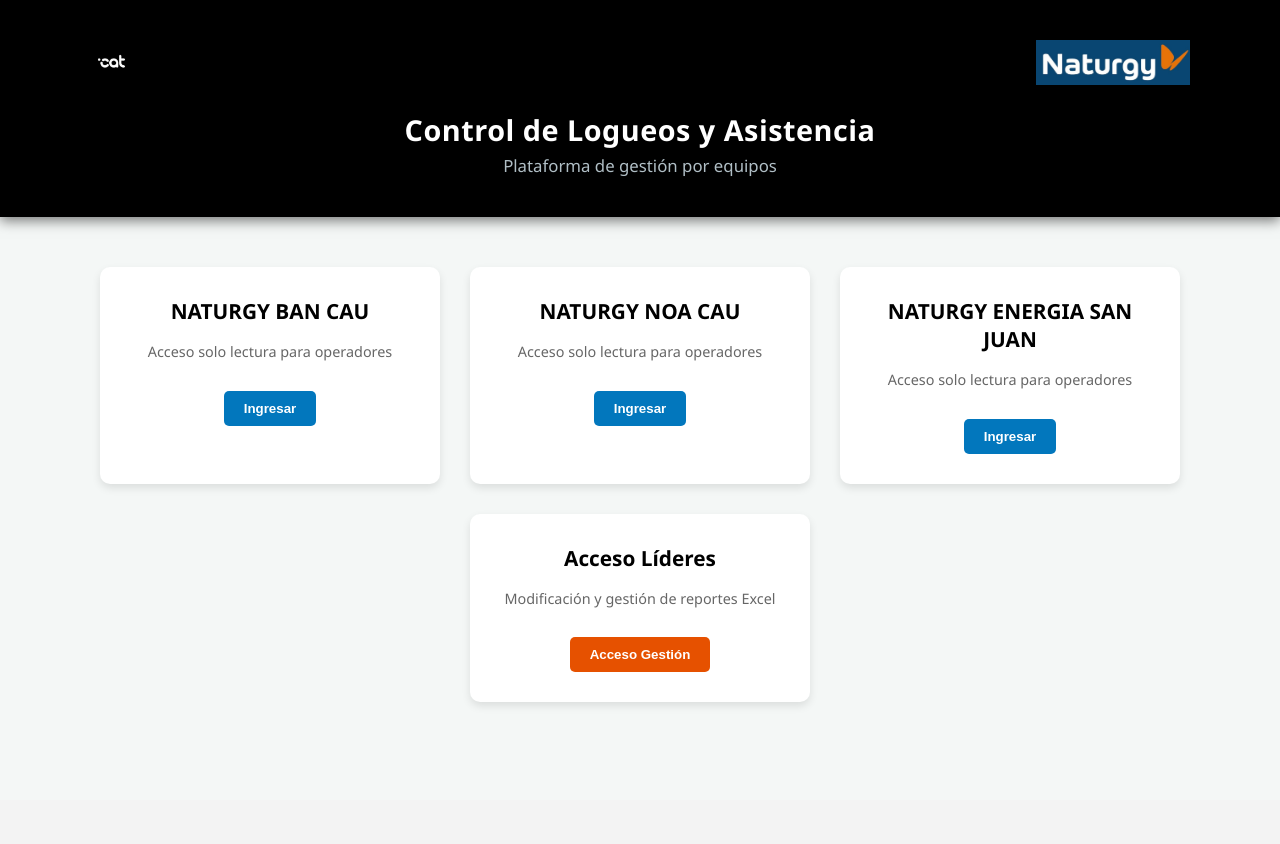
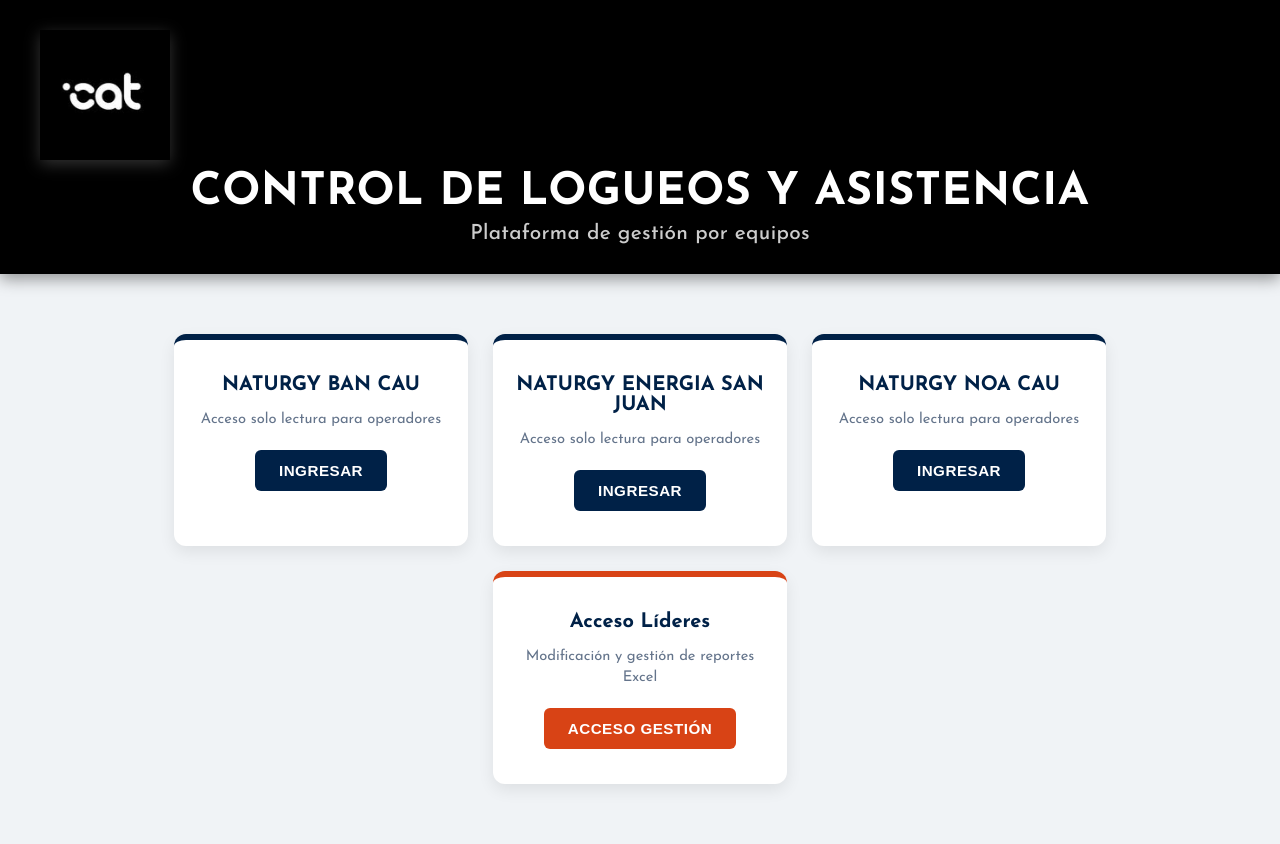
Before and after one commit to UrielBravoo/Naturgy-equipos, a Flask app: page / in a window 1280 px wide. Before the commit the page ends 706 px from the top, so only its background shows below. Run offline with Flask 3, Linux system fonts and the light colour scheme.

Commit message:
feat: fuente Josefin Sans, logo CAT alineado a la izquierda y reordenamiento de equipos

```diff
--- a/static/style.css
+++ b/static/style.css
@@ -1,182 +1,208 @@
+@import url('https://fonts.googleapis.com/css2?family=Josefin+Sans:wght@300;400;500;600;700&display=swap');
+
 body {
-    font-family: 'Segoe UI', Tahoma, Geneva, Verdana, sans-serif;
-    background-color: #f4f7f6;
+    font-family: 'Josefin Sans', sans-serif;
+    background-color: #f0f3f6;
     margin: 0;
     padding: 0;
+    color: #1a252f;
 }
 /* Cabecera con fondo NEGRO sólido */
 .main-header {
     background-color: #000000;
     color: #ffffff;
-    padding: 40px 20px;
+    padding: 30px 40px;
     text-align: center;
-    box-shadow: 0 4px 12px rgba(0, 0, 0, 0.5);
+    box-shadow: 0 5px 15px rgba(0, 0, 0, 0.4);
 }
 
-.logos-container {
+/* Contenedor del logo de CAT alineado a la IZQUIERDA */
+.logo-left-container {
     display: flex;
-    justify-content: space-between; /* CAT a la izquierda, Naturgy a la derecha */
+    justify-content: flex-start;
     align-items: center;
-    max-width: 1100px; /* Ancho ampliado para separar los logos */
-    margin: 0 auto 25px auto;
-    padding: 0 30px;
+    max-width: 1200px;
+    margin: 0 auto 10px auto;
 }
 
-.logo-box {
-    display: flex;
-    align-items: center;
+.logo-cat-large {
+    height: 130px;
+    width: auto;
+    object-fit: contain;
+    filter: drop-shadow(0px 4px 8px rgba(255, 255, 255, 0.2));
 }
 
-/* Logos mas grandes (altura aumentada de 48px a 85px) */
-.logo-img {
-    height: 85px;
-    width: auto;
-    object-fit: contain;
+/* Títulos principales */
+.header-title {
+    margin: 10px 0 8px 0;
+    font-size: 2.8rem;
+    font-weight: 800;
+    letter-spacing: 0.5px;
+    text-transform: uppercase;
 }
 
-/* Titulos mas grandes y legibles */
-.main-header h1, .header-title {
-    margin: 15px 0 10px 0;
-    font-size: 2.8rem; /* Tamaño de titulo aumentado */
-    font-weight: 700;
-    letter-spacing: 1px;
+.header-subtitle {
+    color: #cccccc;
+    margin: 0;
+    font-size: 1.3rem;
+    font-weight: 500;
+    letter-spacing: 0.3px;
 }
 
-.main-header p, .header-subtitle {
-    color: #d0d0d0;
-    margin: 0;
-    font-size: 1.35rem; /* Tamaño de subtitulo aumentado */
-}
-/* Control de tamaño sin deformar la imagen */
-.logo-img {
-    height: 48px;
-    width: auto;
-    object-fit: contain;
-    filter: drop-shadow(0px 2px 4px rgba(0, 0, 0, 0.4));
-}
-
-/* Ajuste proporcional para logos */
-.logo-img {
-    max-height: 45px;
-    width: auto;
-    object-fit: contain;
-}
-
-.main-header h1 {
-    margin: 10px 0 5px 0;
-    font-size: 1.8rem;
-    letter-spacing: 0.5px;
-}
-
-.main-header p {
-    color: #b0bec5;
-    margin: 0;
-    font-size: 1.05rem;
+/* Contenedor Principal */
+.container {
+    max-width: 1200px;
+    margin: 0 auto;
+    padding: 20px;
 }
 
 /* Grilla de Tarjetas */
 .equipos-grid {
     display: flex;
     justify-content: center;
-    gap: 30px;
-    padding: 50px 20px;
+    gap: 25px;
+    padding: 40px 10px;
     flex-wrap: wrap;
 }
 
 .card-equipo {
-    background: white;
-    padding: 30px;
-    border-radius: 10px;
-    box-shadow: 0 4px 8px rgba(0, 0, 0, 0.1);
-    width: 280px;
+    background: #ffffff;
+    padding: 35px 22px;
+    border-radius: 12px;
+    box-shadow: 0 6px 16px rgba(0, 0, 0, 0.08);
+    width: 250px;
     text-align: center;
-    transition: transform 0.3s ease;
+    transition: all 0.3s ease;
     cursor: pointer;
+    border-top: 6px solid #002147; /* Azul marino muy oscuro */
 }
 
 .card-equipo:hover {
-    transform: translateY(-5px);
+    transform: translateY(-7px);
+    box-shadow: 0 12px 24px rgba(0, 33, 71, 0.2);
+}
+
+.card-lider {
+    border-top-color: #d84315; /* Color destacado para Líderes */
 }
 
 .card-equipo h2 {
-    font-size: 1.3rem;
-    color: #000000;
+    font-size: 1.25rem;
+    font-weight: 700;
+    color: #002147; /* Azul marino oscuro para nombres de equipos */
     margin-top: 0;
+    margin-bottom: 12px;
 }
 
 .card-equipo p {
-    color: #666;
-    font-size: 0.9rem;
+    color: #64748b;
+    font-size: 0.92rem;
+    line-height: 1.4;
+    margin-bottom: 20px;
 }
 
-.card-equipo button {
-    background-color: #0277bd;
-    color: white;
+.btn-card {
+    background-color: #002147; /* Botón en azul marino oscuro */
+    color: #ffffff;
     border: none;
-    padding: 10px 20px;
-    border-radius: 5px;
-    margin-top: 15px;
+    padding: 12px 24px;
+    border-radius: 6px;
+    font-size: 0.95rem;
+    font-weight: 700;
     cursor: pointer;
-    font-weight: bold;
+    text-transform: uppercase;
+    letter-spacing: 0.5px;
+    transition: background-color 0.2s;
 }
 
-.card-lider button {
-    background-color: #e65100;
+.btn-card:hover {
+    background-color: #001530; /* Tono aún más profundo al pasar el cursor */
 }
 
-/* Modal de Login */
+.btn-lider {
+    background-color: #d84315;
+}
+
+.btn-lider:hover {
+    background-color: #bf360c;
+}
+
+/* Modal de Autenticación */
 .modal {
     display: none;
     position: fixed;
-    z-index: 10;
+    z-index: 100;
     left: 0;
     top: 0;
     width: 100%;
     height: 100%;
-    background-color: rgba(0, 0, 0, 0.5);
+    background-color: rgba(0, 0, 0, 0.65);
+    backdrop-filter: blur(3px);
 }
 
 .modal-content {
-    background-color: white;
-    margin: 12% auto;
-    padding: 30px;
-    border-radius: 8px;
-    width: 320px;
+    background-color: #ffffff;
+    margin: 10% auto;
+    padding: 35px;
+    border-radius: 12px;
+    width: 340px;
     position: relative;
-    box-shadow: 0 5px 15px rgba(0, 0, 0, 0.3);
+    box-shadow: 0 10px 30px rgba(0, 0, 0, 0.3);
+}
+
+.modal-content h2 {
+    font-size: 1.5rem;
+    font-weight: 700;
+    margin-top: 0;
+    color: #002147;
 }
 
 .close {
     position: absolute;
-    right: 15px;
-    top: 10px;
-    font-size: 24px;
+    right: 20px;
+    top: 15px;
+    font-size: 28px;
+    font-weight: bold;
     cursor: pointer;
-    color: #aaa;
+    color: #95a5a6;
 }
 
 .close:hover {
-    color: #000;
+    color: #000000;
+}
+
+.modal label {
+    font-size: 0.9rem;
+    font-weight: 600;
+    color: #34495e;
 }
 
 .modal input {
     width: 100%;
-    padding: 10px;
-    margin: 8px 0 16px 0;
-    border: 1px solid #ccc;
-    border-radius: 4px;
+    padding: 12px;
+    margin: 8px 0 18px 0;
+    border: 1px solid #cbd5e1;
+    border-radius: 6px;
     box-sizing: border-box;
+    font-family: inherit;
+    font-size: 0.95rem;
 }
 
 .btn-ingresar {
-    background-color: #2e7d32;
-    color: white;
+    background-color: #1b5e20;
+    color: #ffffff;
     width: 100%;
-    padding: 10px;
+    padding: 12px;
     border: none;
-    border-radius: 4px;
+    border-radius: 6px;
     cursor: pointer;
-    font-weight: bold;
+    font-weight: 700;
+    font-size: 1rem;
+    text-transform: uppercase;
+}
+
+.btn-ingresar:hover {
+    background-color: #0d3b13;
 }
 
 /* Paneles del Dashboard */
--- a/templates/index.html
+++ b/templates/index.html
@@ -3,63 +3,65 @@
 <head>
     <meta charset="UTF-8">
     <meta name="viewport" content="width=device-width, initial-scale=1.0">
-    <title>Naturgy - Control de Logueos</title>
-    <link rel="stylesheet" href="/static/style.css">
+    <title>Control de Logueos y Asistencia - CAT</title>
+
+    <!-- Importación de tipografía Montserrat desde Google Fonts -->
+    <link href="https://fonts.googleapis.com/css2?family=Josefin+Sans:wght@300;400;500;600;700&display=swap" rel="stylesheet">
+
+    <!-- Hoja de estilos vinculada mediante Flask -->
+    <link rel="stylesheet" href="{{ url_for('static', filename='style.css') }}">
 </head>
 <body>
 
-      <!-- Cabecera con fondo negro sólido, logos agrandados y títulos principales -->
+    <!-- Cabecera con fondo negro y únicamente el logo de CAT a la izquierda -->
     <header class="main-header">
-        <div class="logos-container">
-            <!-- Logo CAT a la izquierda -->
-            <div class="logo-box">
-                <img src="{{ url_for('static', filename='CAT.png') }}" alt="Logo CAT" class="logo-img">
-            </div>
-            <!-- Logo Naturgy a la derecha -->
-            <div class="logo-box">
-                <img src="{{ url_for('static', filename='NATURGY.png') }}" alt="Logo Naturgy" class="logo-img">
-            </div>
+        <div class="logo-left-container">
+            <img src="{{ url_for('static', filename='CAT.png') }}" alt="Logo CAT" class="logo-cat-large">
         </div>
         <h1 class="header-title">Control de Logueos y Asistencia</h1>
         <p class="header-subtitle">Plataforma de gestión por equipos</p>
     </header>
 
     <main class="container">
-        <!-- Selección de Equipos -->
+        <!-- Selección de Equipos (San Juan ubicado en el centro entre BAN y NOA) -->
         <section id="equipo-section" class="equipos-grid">
+            <!-- 1. NATURGY BAN CAU -->
             <div class="card-equipo" onclick="abrirLogin('NATURGY BAN CAU')">
                 <h2>NATURGY BAN CAU</h2>
                 <p>Acceso solo lectura para operadores</p>
-                <button>Ingresar</button>
+                <button class="btn-card">Ingresar</button>
             </div>
 
+            <!-- 2. NATURGY ENERGIA SAN JUAN (Centro) -->
+            <div class="card-equipo" onclick="abrirLogin('NATURGY ENERGIA SAN JUAN')">
+                <h2>NATURGY ENERGIA SAN JUAN</h2>
+                <p>Acceso solo lectura para operadores</p>
+                <button class="btn-card">Ingresar</button>
+            </div>
+
+            <!-- 3. NATURGY NOA CAU -->
             <div class="card-equipo" onclick="abrirLogin('NATURGY NOA CAU')">
                 <h2>NATURGY NOA CAU</h2>
                 <p>Acceso solo lectura para operadores</p>
-                <button>Ingresar</button>
+                <button class="btn-card">Ingresar</button>
             </div>
 
-            <div class="card-equipo" onclick="abrirLogin('NATURGY ENERGIA SAN JUAN')">
-                <h2>NATURGY ENERGIA SAN JUAN</h2>
-                <p>Acceso solo lectura para operadores</p>
-                <button>Ingresar</button>
-            </div>
-
+            <!-- 4. Acceso Líderes -->
             <div class="card-equipo card-lider" onclick="abrirLogin('LIDER')">
                 <h2>Acceso Líderes</h2>
                 <p>Modificación y gestión de reportes Excel</p>
-                <button class="btn-lider">Acceso Gestión</button>
+                <button class="btn-card btn-lider">Acceso Gestión</button>
             </div>
         </section>
 
-        <!-- Panel principal (Post Login) -->
+        <!-- Panel del Usuario Autenticado (Post Login) -->
         <section id="dashboard-section" style="display: none;">
             <div class="user-bar">
                 <p>Usuario: <strong id="user-display"></strong> | Rol: <span id="role-display" class="badge"></span></p>
                 <button onclick="cerrarSesion()" class="btn-logout">Cerrar Sesión</button>
             </div>
 
-            <!-- Panel exclusivo de Líderes para subir archivos -->
+            <!-- Panel exclusivo de carga para Líderes -->
             <div id="leader-panel" style="display: none;" class="panel-box">
                 <h3>Cargar Nuevo Reporte de Logueos (Orion / Excel)</h3>
                 <div class="upload-group">
@@ -68,9 +70,9 @@
                 </div>
             </div>
 
-            <!-- Vista de Tabla (Operadores y Líderes) -->
+            <!-- Vista del Reporte Activo -->
             <div id="data-panel" class="panel-box">
-                <h3>Reporte de Logueos y Asistencia</h3>
+                <h3>Reporte Activo de Logueos</h3>
                 <div id="table-container" class="table-responsive">
                     <p>Cargando registros del equipo...</p>
                 </div>
@@ -78,14 +80,14 @@
         </section>
     </main>
 
-    <!-- Modal de Login -->
+    <!-- Modal de Inicio de Sesión -->
     <div id="loginModal" class="modal">
         <div class="modal-content">
             <span class="close" onclick="cerrarLogin()">&times;</span>
             <h2 id="modalTitle">Acceso a Equipo</h2>
             <form onsubmit="validarAcceso(event)">
                 <label for="usuario">Usuario:</label>
-                <input type="text" id="usuario" placeholder="Ej: operador_cau / kparra" required autocomplete="off">
+                <input type="text" id="usuario" placeholder="Ej: operador_bancau / kparra" required autocomplete="off">
 
                 <label for="password">Contraseña:</label>
                 <input type="password" id="password" required>
@@ -95,6 +97,6 @@
         </div>
     </div>
 
-    <script src="/static/main.js"></script>
+    <!-- Script principal vinculado mediante Flask -->
+    <script src="{{ url_for('static', filename='main.js') }}"></script>
 </body>
-</html>
```
Also changed, not shown: other parts of static/style.css (+25 -31 lines).
